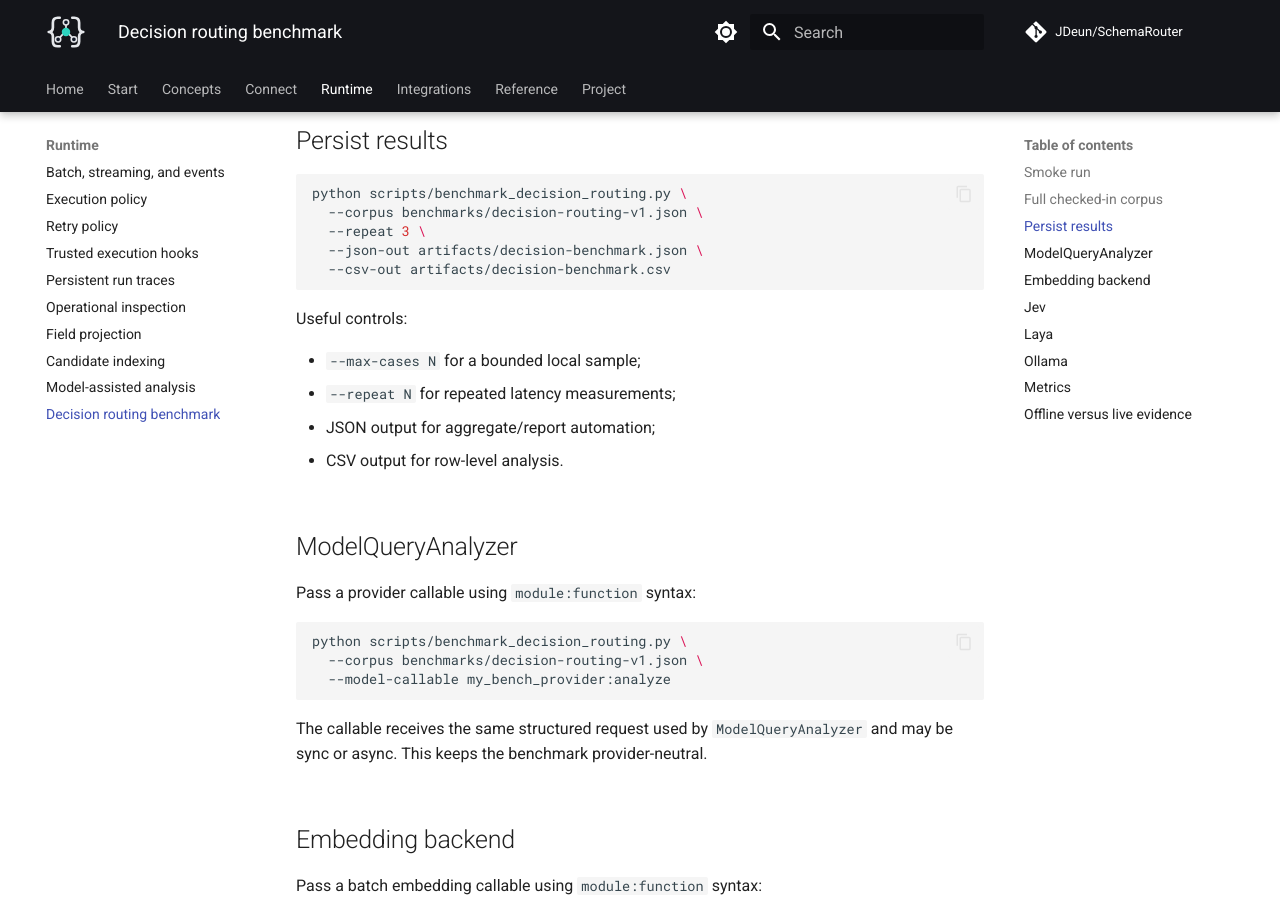
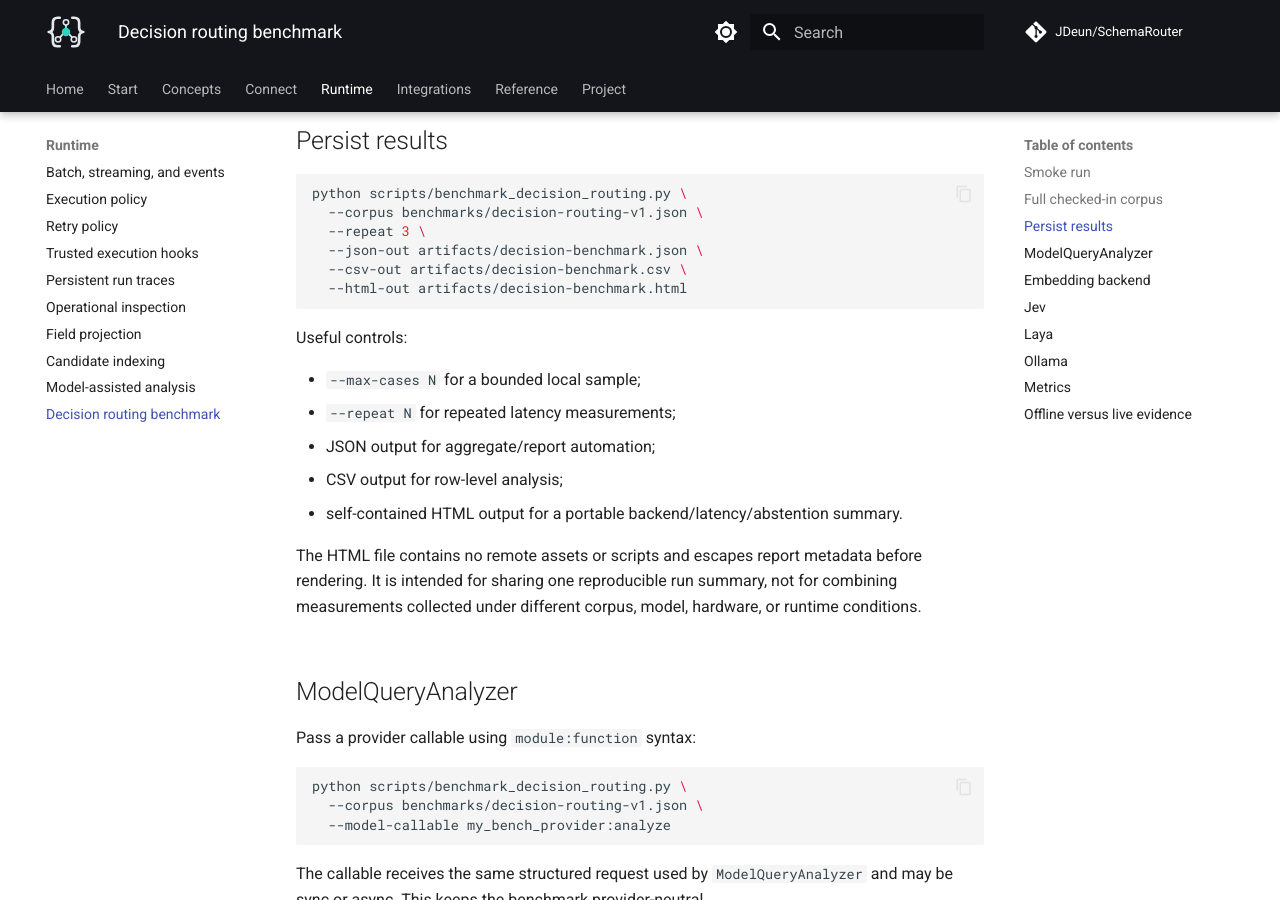
Before and after one commit to JDeun/SchemaRouter, an MkDocs documentation site: the page built from docs/guides/decision-benchmark.md, in a window 1280 px wide and 900 px high, scrolled down 914 px. Built offline with MkDocs 1.6.1 and Material for MkDocs 9.7.7, drawn with Linux system fonts in a browser that asks for light colours; comment, search, counter and statistics services are not loaded.

Commit message:
docs: document benchmark HTML reporting

````diff
--- a/docs/guides/decision-benchmark.md
+++ b/docs/guides/decision-benchmark.md
@@ -38,7 +38,8 @@ python scripts/benchmark_decision_routing.py \
   --corpus benchmarks/decision-routing-v1.json \
   --repeat 3 \
   --json-out artifacts/decision-benchmark.json \
-  --csv-out artifacts/decision-benchmark.csv
+  --csv-out artifacts/decision-benchmark.csv \
+  --html-out artifacts/decision-benchmark.html
 ```
 
 Useful controls:
@@ -46,7 +47,12 @@ Useful controls:
 - `--max-cases N` for a bounded local sample;
 - `--repeat N` for repeated latency measurements;
 - JSON output for aggregate/report automation;
-- CSV output for row-level analysis.
+- CSV output for row-level analysis;
+- self-contained HTML output for a portable backend/latency/abstention summary.
+
+The HTML file contains no remote assets or scripts and escapes report metadata before rendering.
+It is intended for sharing one reproducible run summary, not for combining measurements collected
+under different corpus, model, hardware, or runtime conditions.
 
 ## ModelQueryAnalyzer
 
````
